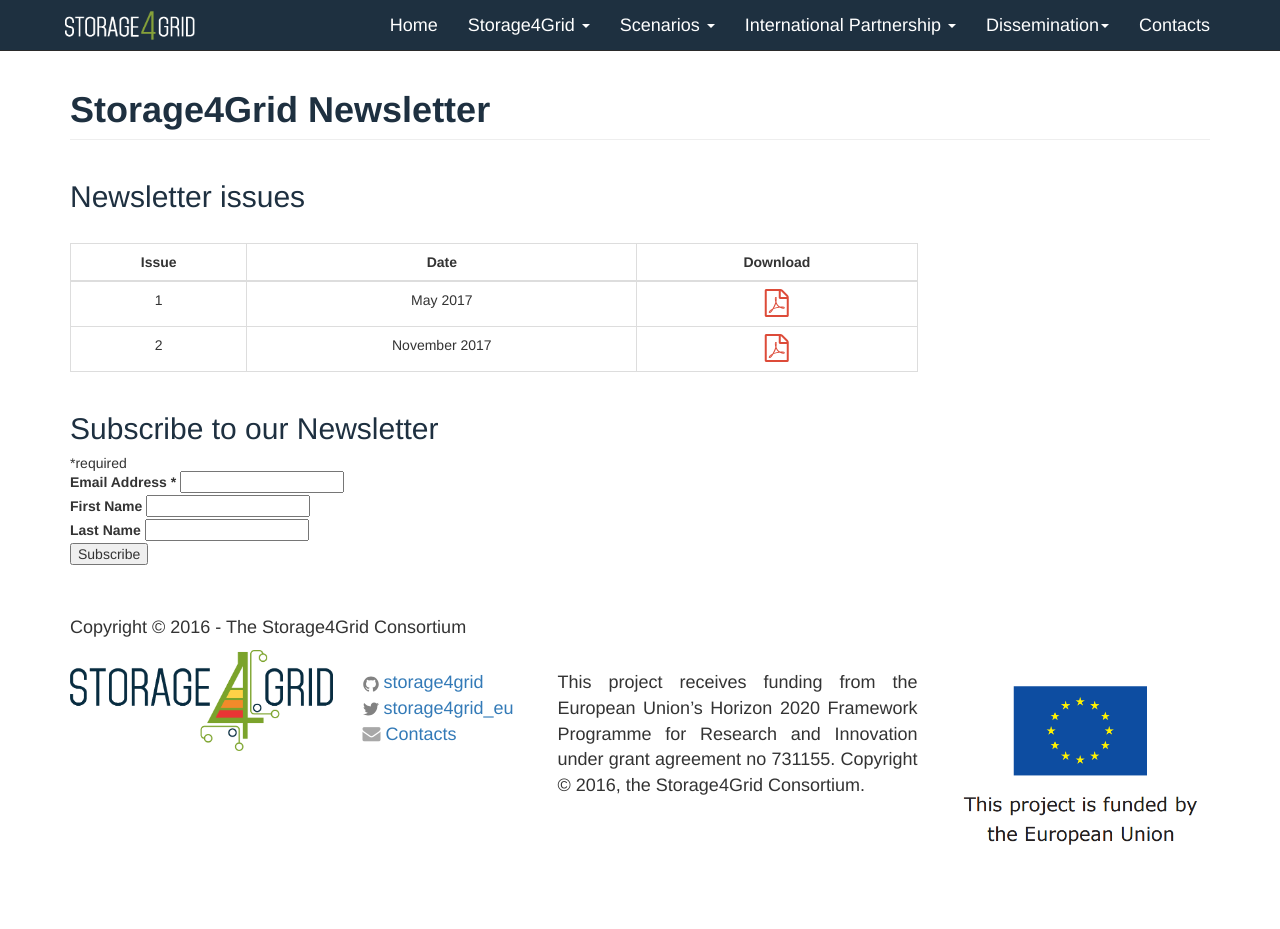
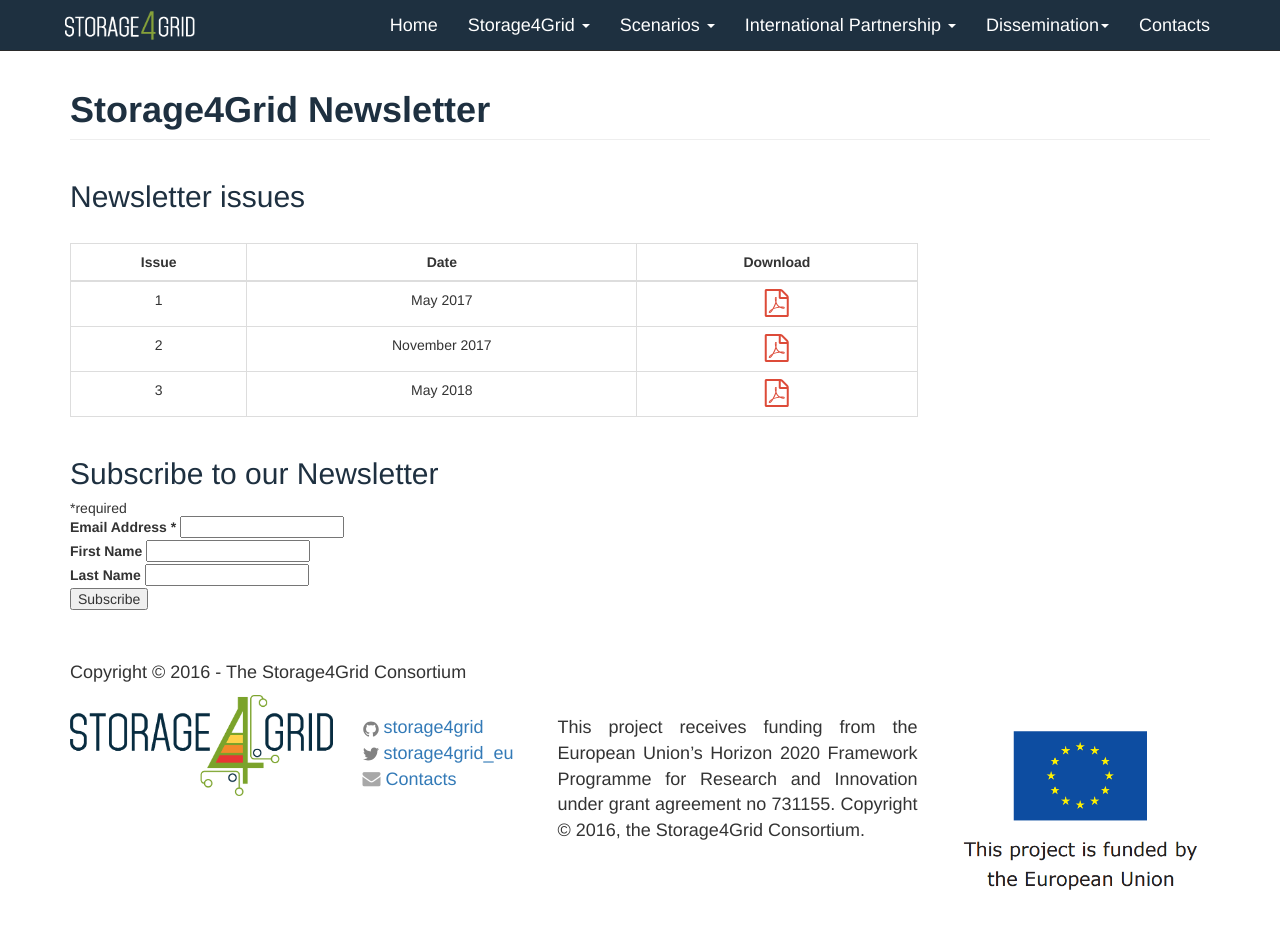
Before and after one commit to storage4grid/storage4grid.github.io, a Jekyll site: the page built from pages/newsletter.html, in a window 1280 px wide and 949 px high. Shown: the top 929 px of the window. Built offline with Jekyll 4.4.1, drawn with Linux system fonts in a browser that asks for light colours; comment, search, counter and statistics services are not loaded.

Commit message:
Introduced newsletter May 2018 (page)

```diff
--- a/pages/newsletter.html
+++ b/pages/newsletter.html
@@ -28,6 +28,11 @@
 			<td style="text-align: center">2</td>
 			<td style="text-align: center">November 2017</td>
 			<td style="text-align: center"><a href="/newsletter/Newsletter2_2017_November.pdf"><i class="fa fa-file-pdf-o fa-2x" style="color:#DD4B39" aria-hidden="true"></i></a></td>
+		</tr>
+		<tr>
+			<td style="text-align: center">3</td>
+			<td style="text-align: center">May 2018</td>
+			<td style="text-align: center"><a href="/newsletter/Newsletter3_2018_May.pdf"><i class="fa fa-file-pdf-o fa-2x" style="color:#DD4B39" aria-hidden="true"></i></a></td>
 		</tr>
   </tbody>
 </table>
```
